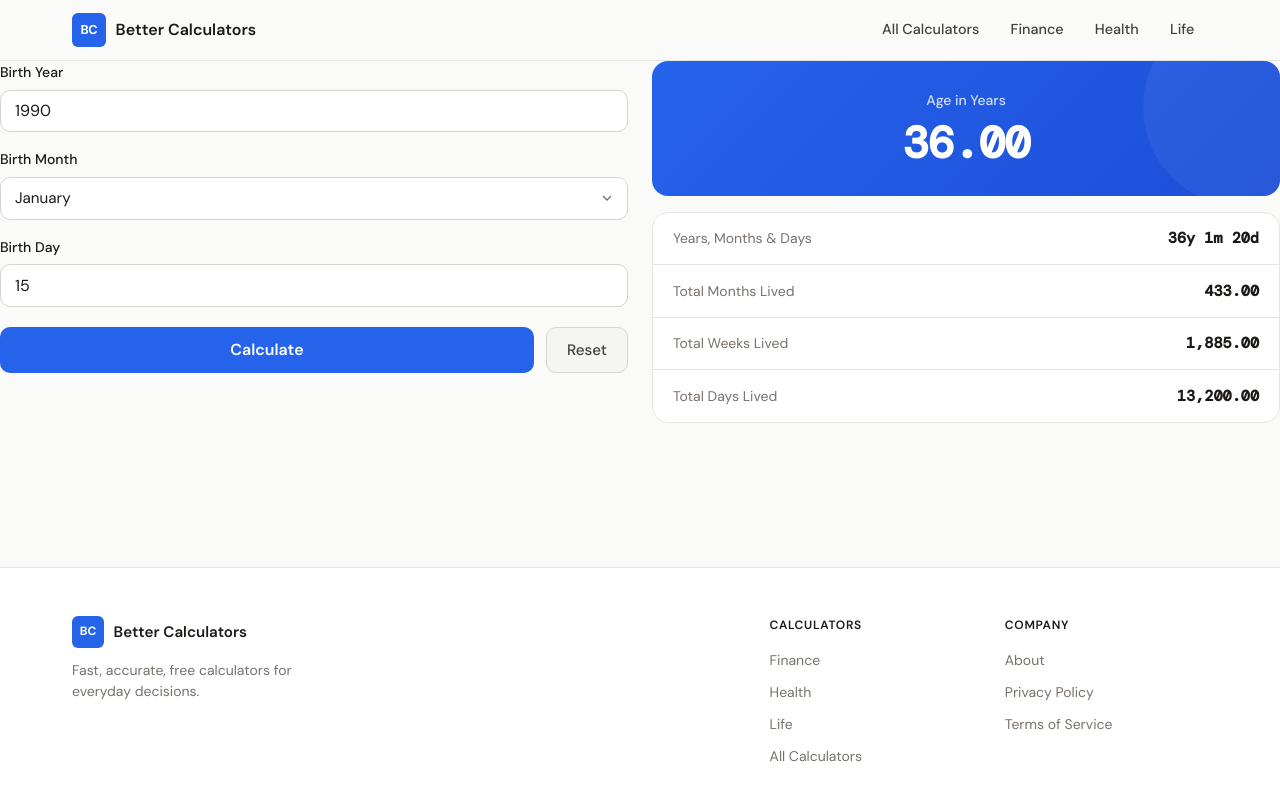
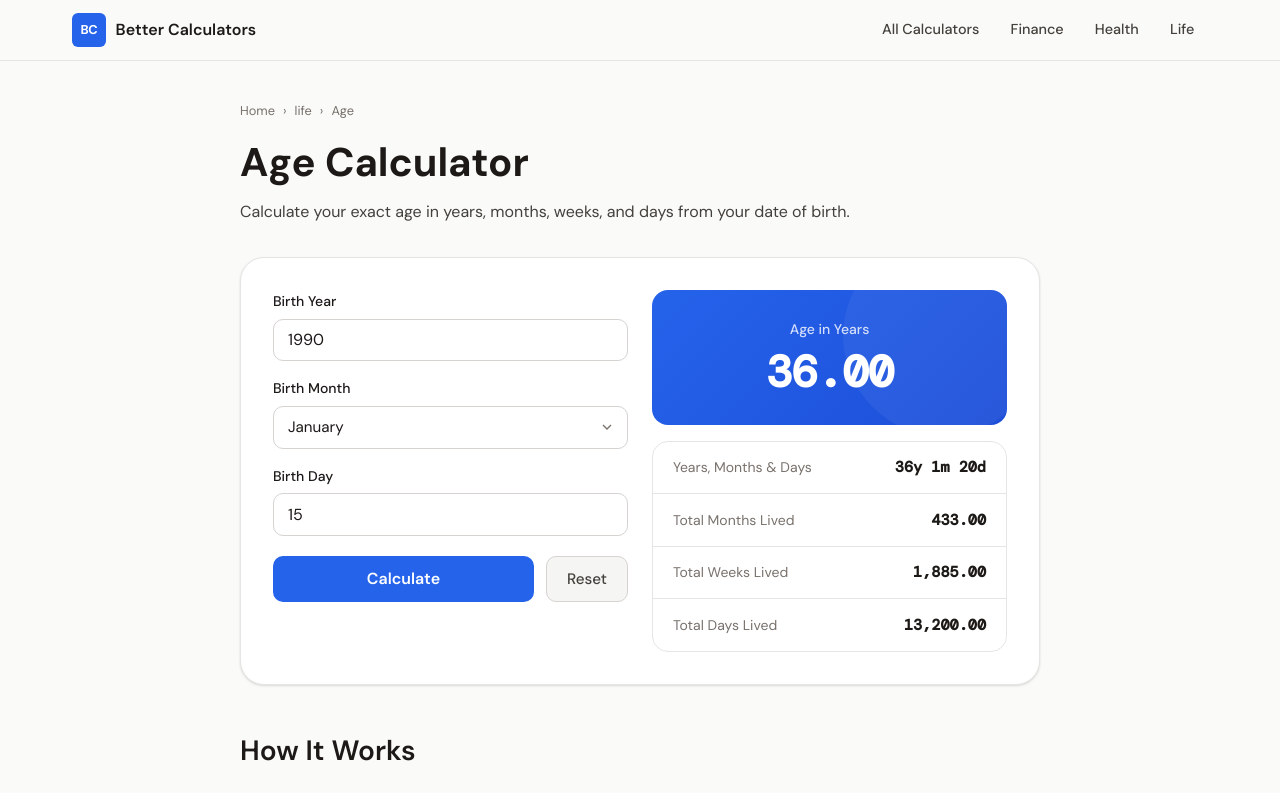
Before and after one commit to CodeAndCalories/better-calculators, a Next.js app: page /calculators/age-calculator in a window 1280 px wide. Shown: the top 793 px of the page. Built offline with nearby package versions, Linux system fonts and the light colour scheme.

Commit message:
Refine calculator desktop layout with centered rail

```diff
--- a/src/components/calculator/CalculatorTemplate.module.css
+++ b/src/components/calculator/CalculatorTemplate.module.css
@@ -1,9 +1,18 @@
-.page { padding-bottom: 4rem; }
+/* ─────────────────────────────────────────
+   Page shell
+───────────────────────────────────────── */
+.page {
+  padding-bottom: 4rem;
+}
 
+/* ─────────────────────────────────────────
+   Hero
+───────────────────────────────────────── */
 .hero {
   padding-top: 2.5rem;
   padding-bottom: 2rem;
   max-width: var(--content-width);
+  margin: 0 auto;
   display: flex;
   flex-direction: column;
   gap: 0.75rem;
@@ -21,7 +30,9 @@
   color: var(--color-text-3);
   text-decoration: none;
 }
-.breadcrumb a:hover { color: var(--color-accent); }
+.breadcrumb a:hover {
+  color: var(--color-accent);
+}
 
 .h1 {
   margin-top: 0.25rem;
@@ -33,6 +44,99 @@
   max-width: 640px;
 }
 
+/* ─────────────────────────────────────────
+   Desktop page rail
+   Mobile: single column (default)
+   Desktop (≥1024px): three columns —
+     [ad-left] [main] [ad-right]
+───────────────────────────────────────── */
+.pageRail {
+  display: contents; /* Mobile: no-op wrapper, children flow normally */
+  margin: 0 auto;
+}
+
+/* ─────────────────────────────────────────
+   Ad slots
+   Hidden by default (mobile-first).
+   Shown only on desktop via media query.
+───────────────────────────────────────── */
+.adSlot {
+  display: none; /* hidden on mobile */
+}
+
+/* ─────────────────────────────────────────
+   Main content column (mobile)
+───────────────────────────────────────── */
+.mainContent {
+  /* On mobile this is just a normal block */
+}
+
+/* ─────────────────────────────────────────
+   Desktop layout (≥1024px)
+───────────────────────────────────────── */
+@media (min-width: 1024px) {
+  .pageRail {
+    display: grid;
+    /*
+      160px  = ad rail width (change to 0 / auto if you only want one side)
+      1fr    = main content, naturally constrained
+      160px  = right ad rail
+
+      If you only want a right rail (common for monetization), change to:
+        grid-template-columns: 1fr minmax(0, var(--content-width, 860px)) 160px;
+
+      If you want no ad rails yet, change to:
+        grid-template-columns: 1fr minmax(0, var(--content-width, 860px)) 1fr;
+    */
+    grid-template-columns: 160px minmax(0, var(--content-width, 860px)) 160px;
+    grid-template-rows: auto;
+    column-gap: 1.5rem;
+    align-items: start;
+
+    /*
+      Center the whole three-column rail within the page.
+      Adjust max-width if your site already has a container wrapper.
+    */
+    max-width: calc(var(--content-width, 860px) + 160px * 2 + 1.5rem * 2);
+    margin: 0 auto;
+  }
+
+  .adSlotLeft {
+    display: block;
+    grid-column: 1;
+    grid-row: 1 / -1; /* spans all rows */
+    position: sticky;
+    top: 1.5rem;
+    align-self: start;
+    width: 160px;
+    min-height: 600px; /* standard ad unit height; collapses gracefully when empty */
+
+    /* Subtle placeholder style — remove once real ads are wired up */
+    background: transparent;
+    border-radius: var(--radius-lg, 8px);
+  }
+
+  .adSlotRight {
+    display: block;
+    grid-column: 3;
+    grid-row: 1 / -1;
+    position: sticky;
+    top: 1.5rem;
+    align-self: start;
+    width: 160px;
+    min-height: 600px;
+    background: transparent;
+    border-radius: var(--radius-lg, 8px);
+  }
+
+  .mainContent {
+    grid-column: 2;
+  }
+}
+
+/* ─────────────────────────────────────────
+   Sections
+───────────────────────────────────────── */
 .section {
   max-width: var(--content-width);
   padding-top: 2.5rem;
@@ -41,8 +145,12 @@
 
 .section:first-of-type {
   max-width: 100%;
+  padding-top: 0; /* calculator card sits flush under hero on desktop */
 }
 
+/* ─────────────────────────────────────────
+   Calculator card
+───────────────────────────────────────── */
 .calculatorCard {
   background: var(--color-surface);
   border: 1px solid var(--color-border);
@@ -52,19 +160,30 @@
 }
 
 @media (max-width: 640px) {
-  .calculatorCard { padding: 1.25rem; }
+  .calculatorCard {
+    padding: 1.25rem;
+  }
 }
 
+/* ─────────────────────────────────────────
+   Section titles
+───────────────────────────────────────── */
 .sectionTitle {
   margin-bottom: 1.25rem;
   color: var(--color-text);
 }
 
+/* ─────────────────────────────────────────
+   Prose
+───────────────────────────────────────── */
 .prose p {
   color: var(--color-text-2);
   line-height: 1.75;
 }
 
+/* ─────────────────────────────────────────
+   Examples
+───────────────────────────────────────── */
 .examples {
   display: flex;
   flex-direction: column;
@@ -98,8 +217,13 @@
   padding: 0.6rem 0.875rem;
   border-radius: var(--radius-sm);
 }
-.exampleResult strong { color: var(--color-text); }
+.exampleResult strong {
+  color: var(--color-text);
+}
 
+/* ─────────────────────────────────────────
+   FAQs
+───────────────────────────────────────── */
 .faqs {
   display: flex;
   flex-direction: column;
@@ -111,7 +235,9 @@
 .faq {
   border-bottom: 1px solid var(--color-border);
 }
-.faq:last-child { border-bottom: none; }
+.faq:last-child {
+  border-bottom: none;
+}
 
 .faqQuestion {
   padding: 1.1rem 1.25rem;
@@ -126,8 +252,12 @@
   gap: 1rem;
   transition: background 0.15s;
 }
-.faqQuestion:hover { background: var(--color-surface-2); }
-.faqQuestion::-webkit-details-marker { display: none; }
+.faqQuestion:hover {
+  background: var(--color-surface-2);
+}
+.faqQuestion::-webkit-details-marker {
+  display: none;
+}
 .faqQuestion::after {
   content: '+';
   font-size: 1.25rem;
@@ -135,7 +265,9 @@
   color: var(--color-text-3);
   flex-shrink: 0;
 }
-details[open] .faqQuestion::after { content: '−'; }
+details[open] .faqQuestion::after {
+  content: '−';
+}
 
 .faqAnswer {
   padding: 0 1.25rem 1.1rem;
@@ -144,12 +276,18 @@ details[open] .faqQuestion::after { content: '−'; }
   line-height: 1.7;
 }
 
+/* ─────────────────────────────────────────
+   Related calculators grid
+───────────────────────────────────────── */
 .relatedGrid {
   display: grid;
   grid-template-columns: repeat(auto-fill, minmax(240px, 1fr));
   gap: 1rem;
 }
 
+/* ─────────────────────────────────────────
+   Utility overrides
+───────────────────────────────────────── */
 .calcSection {
   max-width: 100% !important;
 }
--- a/src/components/calculator/CalculatorTemplate.tsx
+++ b/src/components/calculator/CalculatorTemplate.tsx
@@ -14,9 +14,115 @@ export default function CalculatorTemplate({ def, prefill }: Props) {
 
   return (
     <main className={styles.page}>
-      {/* ... */}
-      <CalculatorEngine slug={def.slug} prefill={prefill} />
-      {/* ... */}
+      {/* Hero / breadcrumb */}
+      <div className={styles.hero}>
+        <nav className={styles.breadcrumb} aria-label="Breadcrumb">
+          <a href="/">Home</a>
+          <span aria-hidden="true">›</span>
+          <a href={`/calculators/${def.category}`}>{def.category}</a>
+          <span aria-hidden="true">›</span>
+          <span>{def.shortTitle ?? def.title}</span>
+        </nav>
+        <h1 className={styles.h1}>{def.title}</h1>
+        {def.description && (
+          <p className={styles.description}>{def.description}</p>
+        )}
+      </div>
+
+      {/*
+        Desktop page rail:
+        - Left ad slot (desktop only, gracefully empty until scripts added)
+        - Main content column
+        - Right ad slot (desktop only, gracefully empty until scripts added)
+      */}
+      <div className={styles.pageRail}>
+        {/* Left ad slot — desktop only, hidden on mobile */}
+        <aside
+          className={`${styles.adSlot} ${styles.adSlotLeft}`}
+          aria-hidden="true"
+          data-ad-slot="left"
+        >
+          {/* Future: insert ad unit here */}
+        </aside>
+
+        {/* Main content */}
+        <div className={styles.mainContent}>
+          {/* Calculator card */}
+          <section className={`${styles.section} ${styles.calcSection}`}>
+            <div className={styles.calculatorCard}>
+              <CalculatorEngine slug={def.slug} prefill={prefill} />
+            </div>
+          </section>
+
+          {/* How it works */}
+          {def.howItWorks && (
+            <section className={styles.section}>
+              <h2 className={styles.sectionTitle}>How It Works</h2>
+              <div className={styles.prose}>
+                <p>{def.howItWorks}</p>
+              </div>
+            </section>
+          )}
+
+          {/* Examples */}
+          {def.examples && def.examples.length > 0 && (
+            <section className={styles.section}>
+              <h2 className={styles.sectionTitle}>Examples</h2>
+              <div className={styles.examples}>
+                {def.examples.map((ex, i) => (
+                  <div key={i} className={styles.example}>
+                    <div className={styles.exampleTitle}>{ex.title}</div>
+                    {ex.description && (
+                      <div className={styles.exampleDesc}>{ex.description}</div>
+                    )}
+                    {ex.result && (
+                      <div className={styles.exampleResult}>
+                        <strong>Result:</strong> {ex.result}
+                      </div>
+                    )}
+                  </div>
+                ))}
+              </div>
+            </section>
+          )}
+
+          {/* FAQs */}
+          {def.faqs && def.faqs.length > 0 && (
+            <section className={styles.section}>
+              <h2 className={styles.sectionTitle}>Frequently Asked Questions</h2>
+              <div className={styles.faqs}>
+                {def.faqs.map((faq, i) => (
+                  <details key={i} className={styles.faq}>
+                    <summary className={styles.faqQuestion}>{faq.question}</summary>
+                    <div className={styles.faqAnswer}>{faq.answer}</div>
+                  </details>
+                ))}
+              </div>
+            </section>
+          )}
+
+          {/* Related calculators */}
+          {related && related.length > 0 && (
+            <section className={styles.section}>
+              <h2 className={styles.sectionTitle}>Related Calculators</h2>
+              <div className={styles.relatedGrid}>
+                {related.map((rel) => (
+                  <CalculatorCard key={rel.slug} calc={rel} />
+                ))}
+              </div>
+            </section>
+          )}
+        </div>
+
+        {/* Right ad slot — desktop only, hidden on mobile */}
+        <aside
+          className={`${styles.adSlot} ${styles.adSlotRight}`}
+          aria-hidden="true"
+          data-ad-slot="right"
+        >
+          {/* Future: insert ad unit here */}
+        </aside>
+      </div>
     </main>
   );
 }
```
